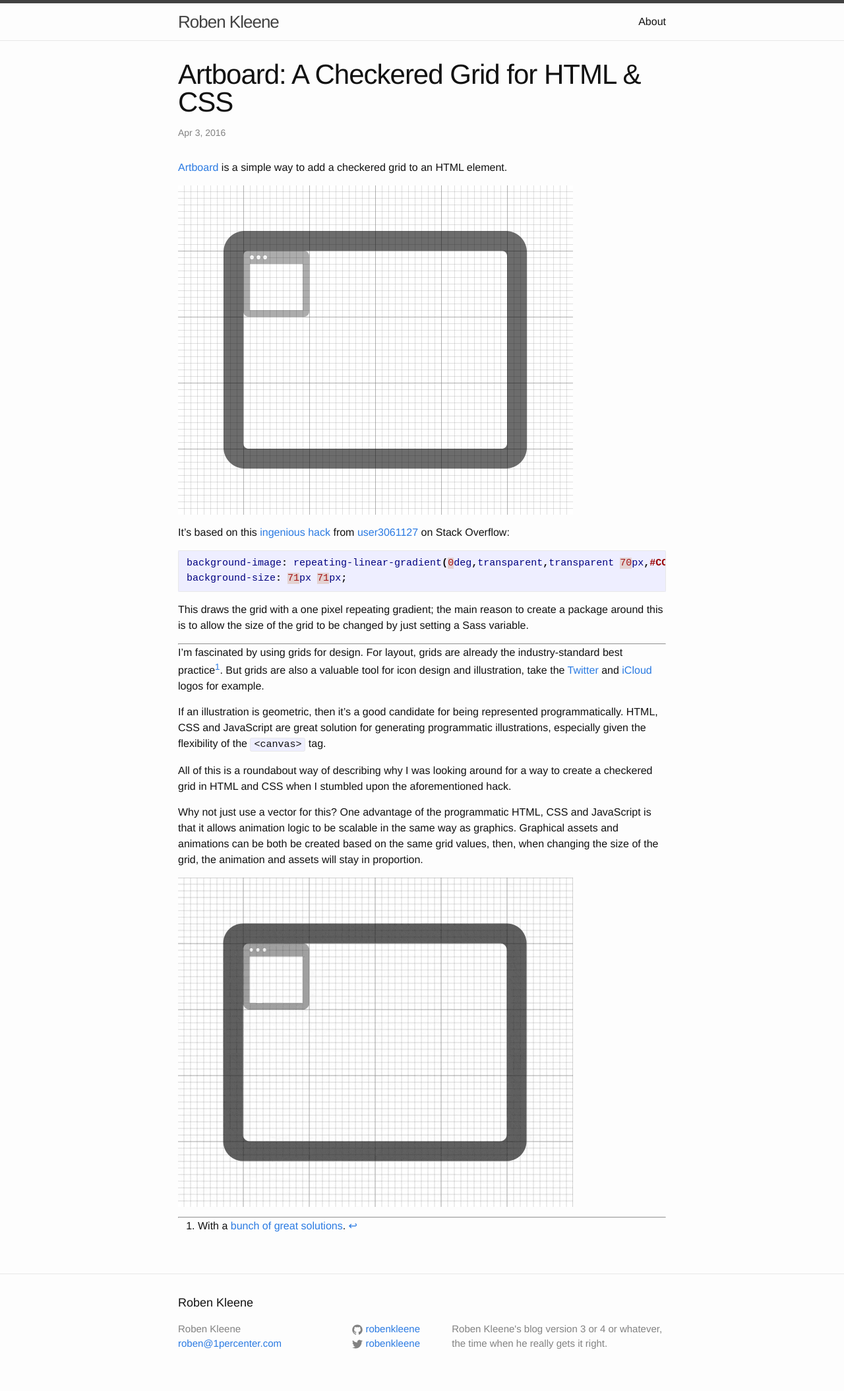
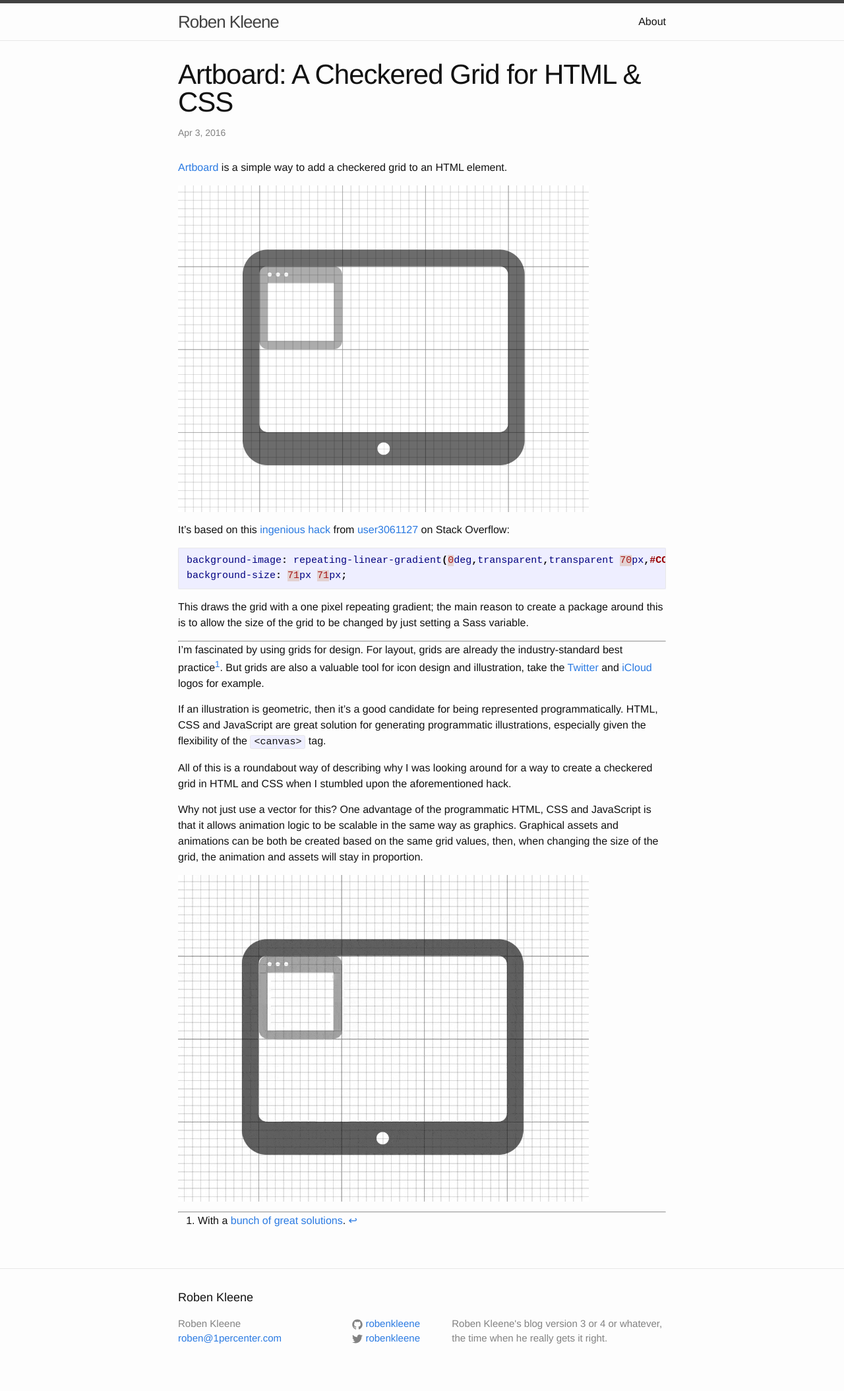
Before and after one commit to robenkleene/robenkleene.github.io, a Jekyll site: the page built from _posts/2016-04-03-artboard.md, in a window 1280 px wide. Shown: the whole page at 66% size. Built offline with Jekyll 4.4.1, drawn with Linux system fonts in a browser that asks for light colours.

Commit message:
Update artboard assets

```diff
--- a/_posts/2016-04-03-artboard.md
+++ b/_posts/2016-04-03-artboard.md
@@ -6,7 +6,7 @@ categories: HTML, CSS, JavaScript, npm
 
 [Artboard](https://github.com/robenkleene/artboard) is a simple way to add a checkered grid to an HTML element.
 
-<img src="/assets/2016-04-03-artboard-example.png" alt="Example" height="499x">
+<img src="/assets/2016-04-03-artboard-example.png" alt="Example" height="495">
 
 It's based on this [ingenious hack](http://stackoverflow.com/questions/4191260/drawing-a-grid-using-css/28344125#28344125) from [user3061127](http://stackoverflow.com/users/3061127/user3061127) on Stack Overflow:
 
@@ -27,7 +27,7 @@ All of this is a roundabout way of describing why I was looking around for a way
 
 Why not just use a vector for this? One advantage of the programmatic HTML, CSS and JavaScript is that it allows animation logic to be scalable in the same way as graphics. Graphical assets and animations can be both be created based on the same grid values, then, when changing the size of the grid, the animation and assets will stay in proportion.
 
-<img src="/assets/2016-04-03-artboard-example.gif" alt="Animated Example" height="499x">
+<img src="/assets/2016-04-03-artboard-example.gif" alt="Animated Example" height="495">
 
 * * *
 
```
Also changed, not shown: assets/2016-04-03-artboard-example.gif, assets/2016-04-03-artboard-example.png.
